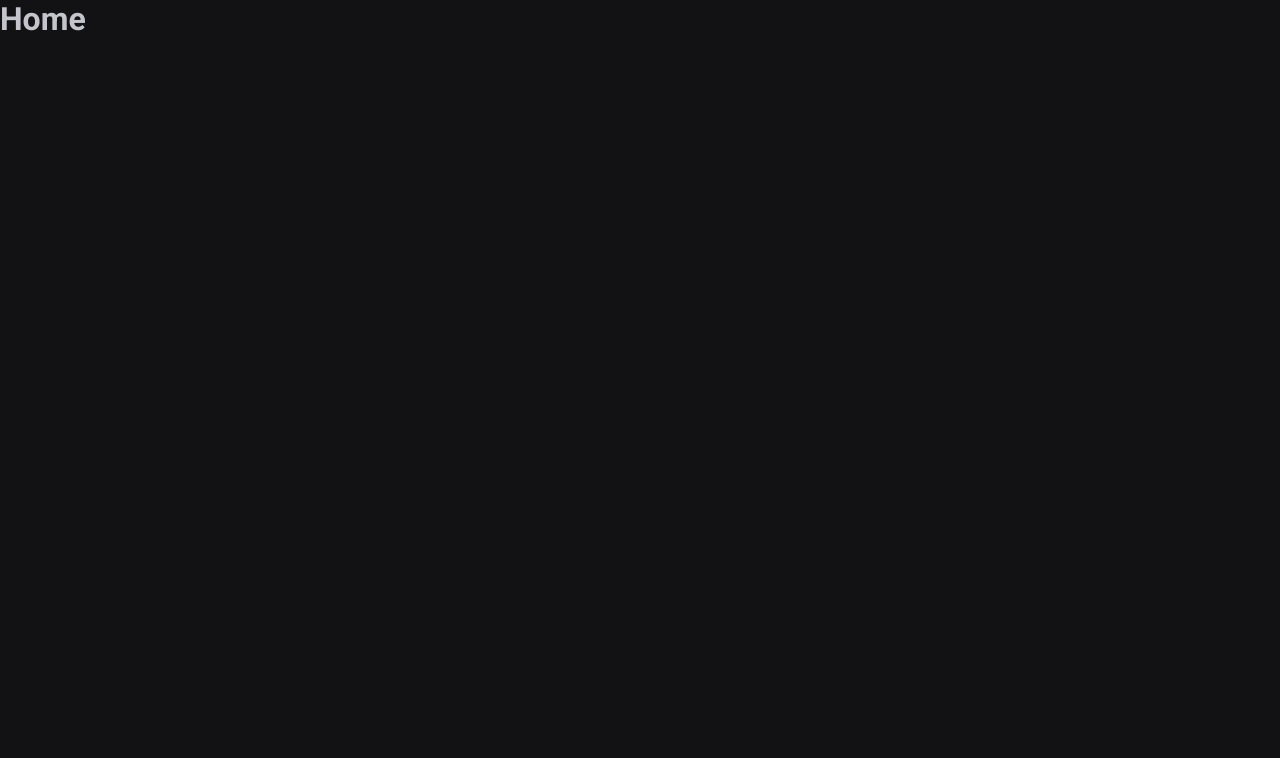
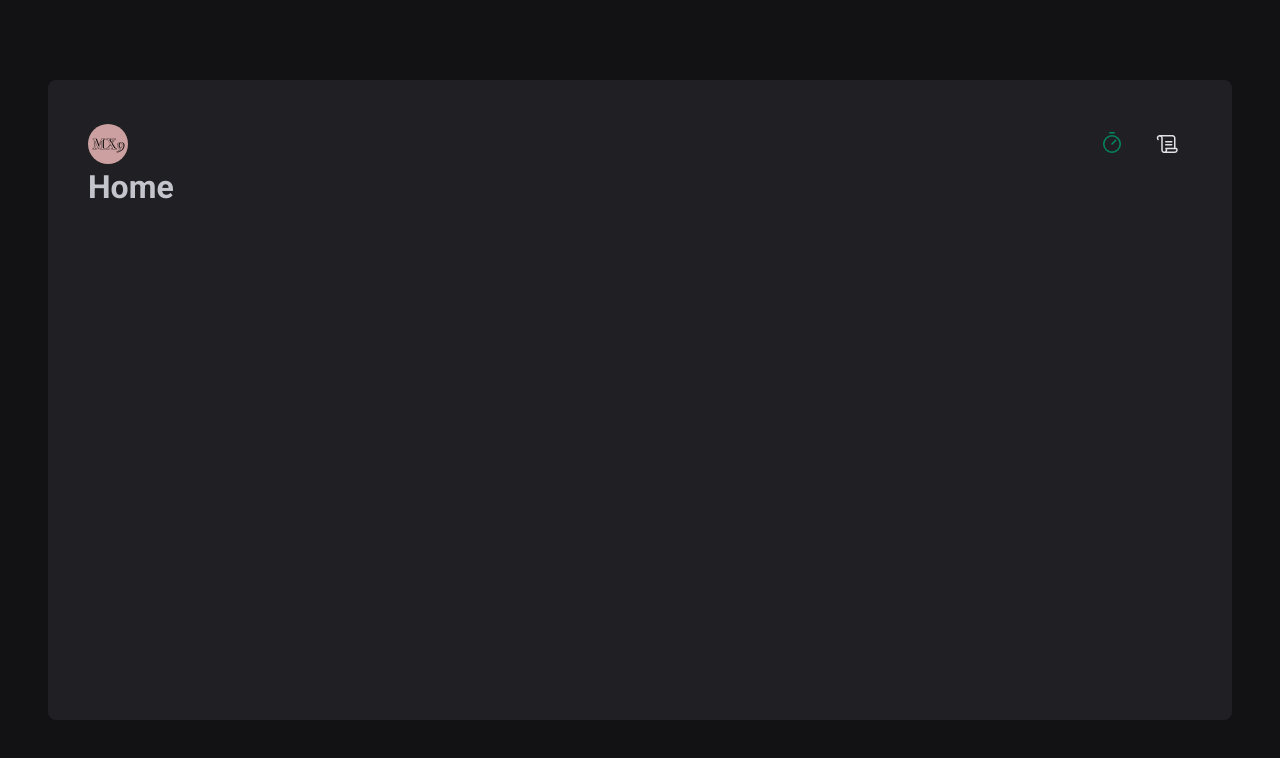
Before and after one commit to Marvinx9/timer-pomodoro, a React (Vite) app: page / in a window 1280 px wide. Shown: the top 758 px of the page. Built offline with nearby package versions, Linux system fonts and the light colour scheme.

Commit message:
feat: header component

```diff
--- a/index.html
+++ b/index.html
@@ -4,7 +4,7 @@
     <meta charset="UTF-8" />
     <link rel="preconnect" href="https://fonts.googleapis.com" />
     <link rel="preconnect" href="https://fonts.gstatic.com" crossorigin />
-    <!-- <link rel="icon" type="image/svg+xml" href="/vite.svg" /> -->
+    <link rel="icon" type="image/svg+xml" href="/logo.svg" />
     <meta name="viewport" content="width=device-width, initial-scale=1.0" />
     <link
       href="https://fonts.googleapis.com/css2?family=Roboto+Mono:ital,wght@0,100..700;1,100..700&family=Roboto:ital,wght@0,100..900;1,100..900&display=swap"
--- a/package.json
+++ b/package.json
@@ -10,6 +10,7 @@
     "preview": "vite preview"
   },
   "dependencies": {
+    "phosphor-react": "^1.4.1",
     "react": "^19.1.1",
     "react-dom": "^19.1.1",
     "react-router-dom": "^7.8.0",
--- a/src/Router.tsx
+++ b/src/Router.tsx
@@ -1,12 +1,15 @@
 import { Route, Routes } from "react-router-dom";
 import { Home } from "./page/Home";
 import { History } from "./page/History";
+import { DefaultLayout } from "./layouts/DefaultLayout";
 
 export function Router() {
   return (
     <Routes>
-      <Route path="/" element={<Home />} />
-      <Route path="/history" element={<History />} />
+      <Route path="/" element={<DefaultLayout />}>
+        <Route path="/" element={<Home />} />
+        <Route path="/history" element={<History />} />
+      </Route>
     </Routes>
   );
 }
--- /dev/null
+++ b/src/components/Header/index.tsx
@@ -0,0 +1,21 @@
+import { Scroll, Timer } from "phosphor-react";
+import { HeaderContainer } from "./styles";
+
+import logo from "/logo.svg";
+import { NavLink } from "react-router-dom";
+
+export function Header() {
+  return (
+    <HeaderContainer>
+      <img src={logo} />
+      <nav>
+        <NavLink to="/" title="Timer">
+          <Timer size={24} />
+        </NavLink>
+        <NavLink to="/history" title="Histórico">
+          <Scroll size={24} />
+        </NavLink>
+      </nav>
+    </HeaderContainer>
+  );
+}
--- /dev/null
+++ b/src/components/Header/styles.ts
@@ -0,0 +1,34 @@
+import styled from "styled-components";
+
+export const HeaderContainer = styled.header`
+  display: flex;
+  align-items: center;
+  justify-content: space-between;
+
+  nav {
+    display: flex;
+    gap: 0.5rem;
+  }
+
+  a {
+    width: 3rem;
+    height: 3rem;
+
+    display: flex;
+    justify-content: center;
+    align-items: center;
+
+    color: ${(props) => props.theme["gray-100"]};
+
+    border-top: 3px solid transparent;
+    border-bottom: 3px solid transparent;
+
+    &:hover {
+      border-bottom: 3px solid ${(props) => props.theme["green-500"]};
+    }
+
+    &.active {
+      color: ${(props) => props.theme["green-500"]};
+    }
+  }
+`;
--- /dev/null
+++ b/src/layouts/DefaultLayout/index.tsx
@@ -0,0 +1,12 @@
+import { Outlet } from "react-router-dom";
+import { Header } from "../../components/Header";
+import { LayoutContainer } from "./styles";
+
+export function DefaultLayout() {
+  return (
+    <LayoutContainer>
+      <Header />
+      <Outlet />
+    </LayoutContainer>
+  );
+}
--- /dev/null
+++ b/src/layouts/DefaultLayout/styles.ts
@@ -0,0 +1,14 @@
+import styled from "styled-components";
+
+export const LayoutContainer = styled.div`
+  max-width: 74rem;
+  height: calc(100vh - 10rem);
+  margin: 5rem auto;
+  padding: 2.5rem;
+
+  background: ${(props) => props.theme["gray-800"]};
+  border-radius: 8px;
+
+  display: flex;
+  flex-direction: column;
+`;
```
Also changed, not shown: public/logo.svg (added), 1 other file (tests, documents, lock files or other folders).
